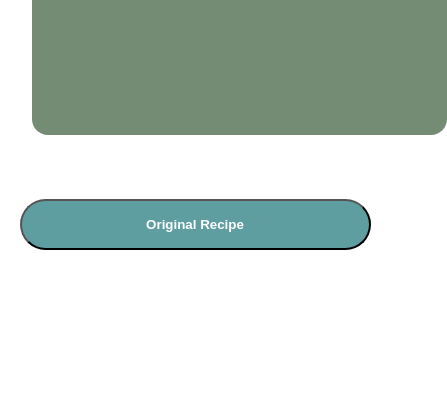
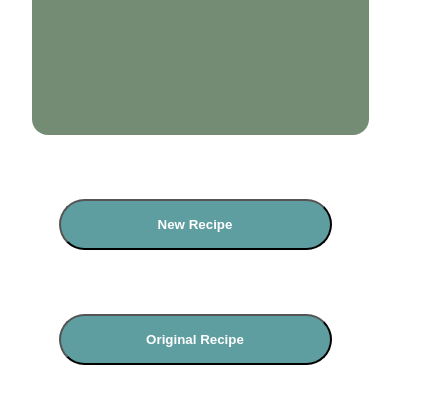
Before and after one commit to remcoj89/recipe-card, a website: page index.html in a window 390 px wide. Shown: the part 743-1140 px from the top of the page, 447 px wide, since content can reach past the window. Before the commit the page ends 1025 px from the top, so only its background shows below. Drawn offline with Linux system fonts and the light colour scheme; no server answers.

Commit message:
link to original page && reload button

```diff
--- a/index.html
+++ b/index.html
@@ -53,7 +53,8 @@
 
         <!-- Button to load next recipe -->
         <div class="button">
-            <button id="btn-next">Original Recipe</button>
+            <button id="btn-next">New Recipe</button>
+            <a href="" id="link-to-original-recipe" target="_blank"><button id="btn-original">Original Recipe</button></a>
         </div>
     </div>
     <script src="javascript/script.js"></script>
--- a/javascript/script.js
+++ b/javascript/script.js
@@ -4,11 +4,13 @@ const recipeCategory = document.getElementById('category');
 const recipeVideo = document.getElementById('video');
 const recipeDescription = document.getElementById('recipe-description');
 const newRecipeBtn = document.getElementById('btn-next')
+const originalRecipeBtn = document.getElementById('link-to-original-recipe')
 
 let apiRecipes = []
 let mealsArray = []
 
-// Creating an ingredient list
+// Revailing Elements on Scroll
+// const observer = new IntersectionObserver()
 
 
 // Update the DOM
@@ -20,6 +22,8 @@ function updateDOM() {
     recipeCategory.textContent = result.strCategory;
     recipeVideo.src = `${result.strYoutube}`;
     recipeDescription.textContent = result.strInstructions;
+    originalRecipeBtn.href = `${result.strSource}`;
+
   });
 }
 
@@ -31,12 +35,16 @@ async function getRecipes() {
     apiRecipes = await response.json();
     mealsArray = apiRecipes.meals
     updateDOM(mealsArray);
+    // createList(mealsArray);
+    console.log(mealsArray)
   } catch (error) {
     alert(error)
   }
 }
 
-// Changing the html
-
+// Get a new Recipe
+newRecipeBtn.addEventListener('click', function(){
+  getRecipes();
+})
 //  On load
 getRecipes();
--- a/scss/_components.scss
+++ b/scss/_components.scss
@@ -1,3 +1,7 @@
+.button{
+  width: 100%;
+  display: flex;
+  justify-content: space-between;
     #btn-next{
       margin:  2rem 0;
       padding: 1rem 2rem;
@@ -11,13 +15,26 @@
       }
     }
 
+    #btn-original{
+      margin:  2rem 0;
+      padding: 1rem 2rem;
+      border-radius: 50px;
+      color: white;
+      font-weight: bold;
+      background-color: rgb(123, 160, 95);
+
+      &:hover{
+          background-color: rgb(63, 105, 106);
+      }
+    }
+}
+
+
+
 // For Tablets
 
 @media only screen and (max-width: 810px) {
-    .button{
-        display: flex;
-        justify-content: center;
-    }
+
 
     #btn-next{
         width: 50vw;
```
Also changed, not shown: css/main.css, dist/css/main.css, 1 other file. Lines whose indentation alone changed are shown as unchanged.
